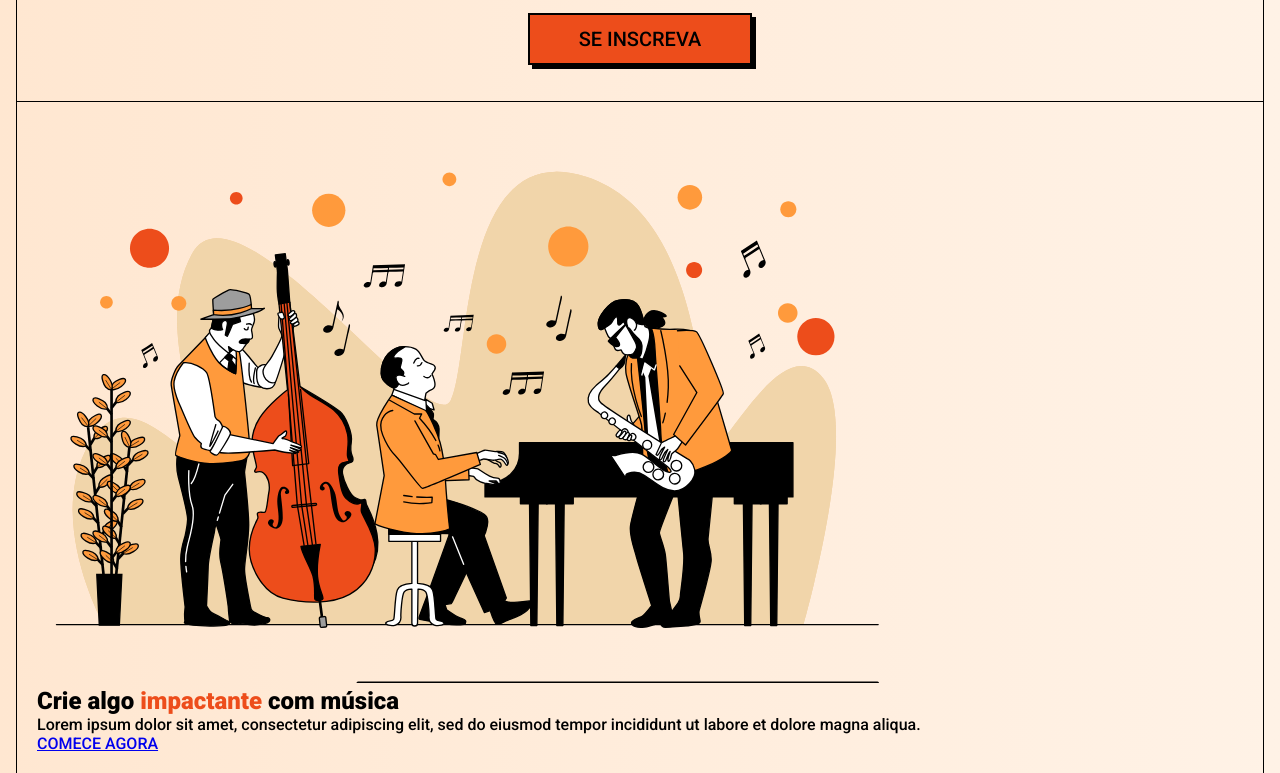
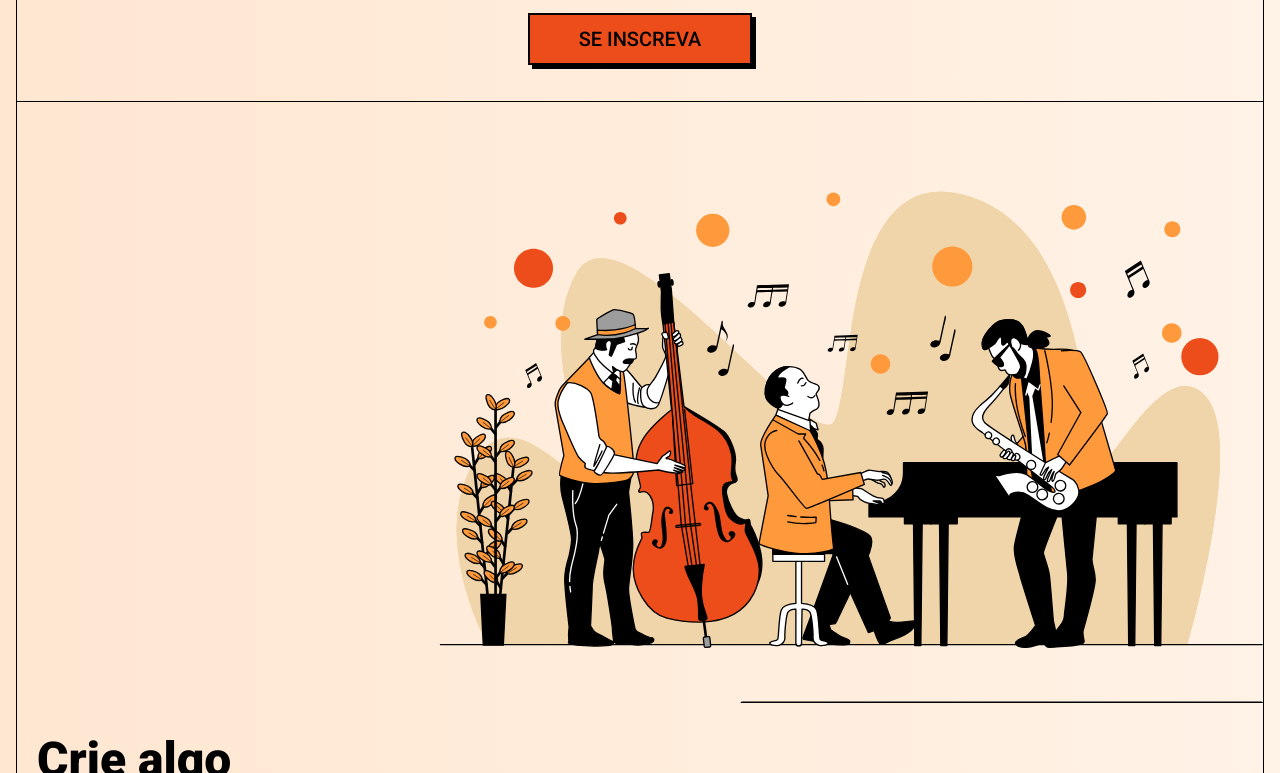
Before and after one commit to luanferreira93/landingpage-toms, a plain HTML site: page index.html in a window 1280 px wide. Shown: the part 179-952 px from the top of the page. Drawn offline with Linux system fonts and the light colour scheme.

Commit message:
Estilização da seção hero

```diff
--- a/index.html
+++ b/index.html
@@ -25,9 +25,9 @@
         <section class="hero-section">
             <img src="./images/hero-img.svg" alt="Banda de jazz tocando">
             <div>
-                <h1>Crie algo <span class="text-primary">impactante</span> com música</h1>
-                <p>Lorem ipsum dolor sit amet, consectetur adipiscing elit, sed do eiusmod tempor incididunt ut labore et dolore magna aliqua.</p>
-                <a href="#">COMECE AGORA</a>
+                <h1 class="mt-2">Crie algo <span class="text-primary decoration">impactante</span> com música</h1>
+                <p class="mt-2 mb-2">Lorem ipsum dolor sit amet, consectetur adipiscing elit, sed do eiusmod tempor incididunt ut labore et dolore magna aliqua.</p>
+                <a class="button" href="#">COMECE AGORA</a>
             </div>
         </section>
         <section class="courses-section">
--- a/style.css
+++ b/style.css
@@ -90,3 +90,56 @@ header nav a:nth-child(2n-1){
     text-decoration: none;
     text-transform: uppercase;
 }
+
+.hero-section{
+    padding-right: 0;
+    margin-bottom: 16rem;
+}
+
+.hero-section img{
+    display: block;
+    margin: 1.25rem 0 0 auto;
+    max-width: 100%;
+}
+
+h1{
+    font-size: 3rem;
+    line-height: 105%;
+}
+
+h2{
+    font-size: 2.5rem;
+}
+
+.hero-section p{
+    font-size: 1.5rem;
+    padding-right: 1.5rem
+}
+
+.hero-section .button{
+    position: relative;
+}
+
+.hero-section .button::after{
+    position: absolute;
+    content: '';
+    background-image: url('./images/arrow-curve.svg');
+    height: 48px;
+    width: 132px;
+    top: 5rem;
+    right: -4rem;
+}
+
+.decoration{
+    display: block;
+    position: relative;
+}
+
+.decoration::after{
+    content: '';
+    background-image: url('./images/three-dashes.svg');
+    position: absolute;
+    top: -0.75rem;
+    height: 36px;
+    width: 40px;
+}
```
